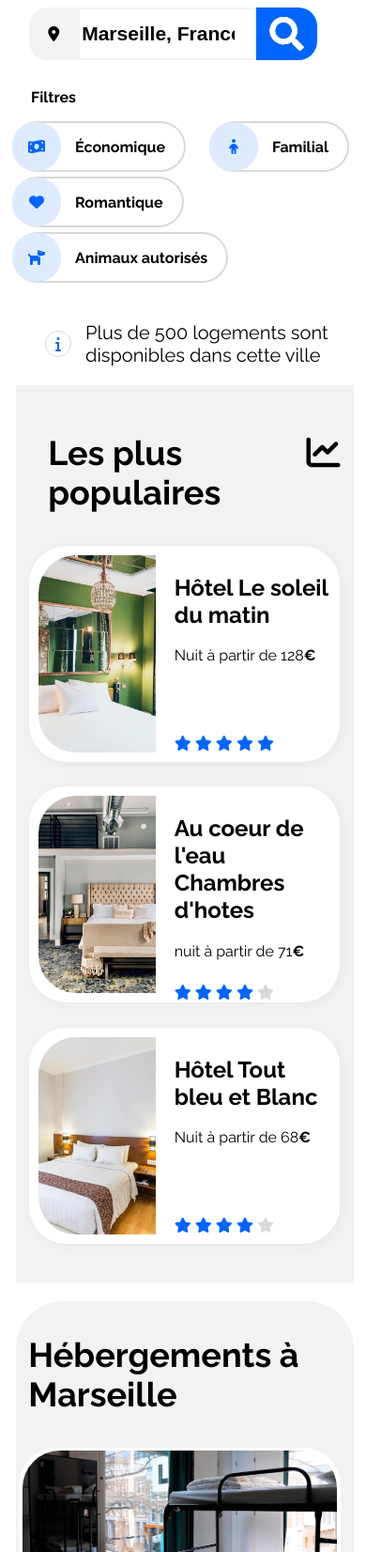
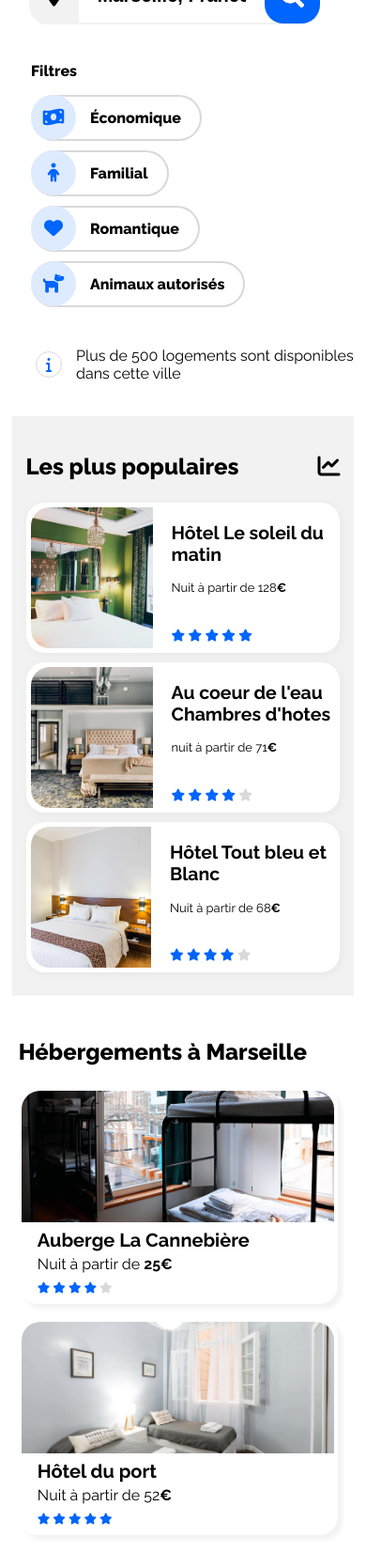
Before and after one commit to EZoVn/EZoVn_P2.github.io, a plain HTML site: page index.html in a window 390 px wide. Shown: the part 348-2000 px from the top of the page at 94% size. Drawn offline with Linux system fonts and the light colour scheme.

Commit message:
retouche version mobile

```diff
--- a/assets/css/style.css
+++ b/assets/css/style.css
@@ -56,30 +56,42 @@ header h1 + p{
 #recherche{
     display: flex;
     align-items: flex-start;
+    justify-content: space-between;
+    align-items: center;
+    width: 600px;
+    height: 56px;
+    border: 2px solid #f2f2f2;
+    border-right: none;
+    border-left: none;
+    border-radius: 20px;
+    margin-bottom: 30px;
+
 }
 #locate{
     background-color: #F2f2f2;
-
-    padding: 20px;
+    font-size: 22px;
+    padding: 19px;
     border-radius: 20px 0 0 20px;
 }
 #search{
-    width: 468px;
-    height: 56px;
-    font-weight: bold;
+    width: 100%;
+    border: none;
     font-size: 26px;
-    border: 2px solid #f2f2f2 ;
+    /* font-family: 'Ralaway'; */
+    font-weight: 600;
+    padding-left: 20px;
 }
 #bouton{
-    width: 160px;
-    height: 56px;
+    padding: 13.5px;
+    padding-left: 25px;
+    padding-right: 25px;
+    font-size: 26px;
+    border-radius: 0 20px 20px 0;
     color: white;
-    font-size: 24px;
     background-color: #0065fc;
-
     border: none;
-    border-radius: 0 20px 20px 0;
-    cursor: pointer;
+    font-family: 'Raleway';
+    font-weight: 600;
 }
 #bouton_s{
     display: none;
@@ -100,16 +112,16 @@ header h1 + p{
 }
 .filtre a{
     justify-content: center;
-
     text-decoration: none;
     color: inherit;
-    font-weight: bold;
+    font-weight: 800;
     padding-left: 20px;
     padding-right: 20px;
+
 }
 .icone_et_filtre{
     display: flex;
-    justify-content: space-between;
+    justify-content: flex-start;
     align-items: center;
     list-style-type: none;
     flex-wrap: wrap;
@@ -118,7 +130,7 @@ header h1 + p{
 .filtre li{
     display: flex;
     align-items: center;
-    height: 50px;
+    height: 45px;
     border-radius: 30px;
     margin-right: 20px;
     border: 2px solid #d9d9d9;
@@ -128,9 +140,10 @@ header h1 + p{
     display: flex;
     justify-content: center;
     align-items: center;
+    font-size: 20px;
     border-radius: 25px;
-    width: 52px;   /* j'ajoute 2px pour anticiper le bord qui doit depasser du bord de filtre li*/
-    height: 52px;
+    width: 48px;   /* j'ajoute 2px pour anticiper le bord qui doit depasser du bord de filtre li*/
+    height: 48px;
     color: #0065FC;
     background-color: #deebff;
 }
@@ -184,13 +197,13 @@ header h1 + p{
 .hbg1{
     display: flex;
     justify-content: space-between;
-    margin-bottom: 62px;
+    margin-bottom: 50px;
 
 }
 .hbg2{
     display: flex;
     justify-content: space-between;
-    margin-bottom: 62px;
+    margin-bottom: 50px;
 }
 
 .card h2 {
@@ -212,7 +225,7 @@ header h1 + p{
 
     min-height: 150px;
     background: white;
-    border-radius: 40px;
+    border-radius: 20px;
     padding: 1%;
     box-shadow: 2px 2px 10px #e7e7e7;
 
@@ -228,7 +241,7 @@ header h1 + p{
     height: 200px;
 
     object-fit: cover;
-    border-radius: 40px 40px 0 0;
+    border-radius: 20px 20px 0 0;
 }
 
 
@@ -270,7 +283,7 @@ aside{
     display: flex;
     height: 210px;
     background: white;
-    border-radius: 40px;
+    border-radius: 20px;
     padding: 10px;
     margin-bottom: 8%;
     gap: 20px;
@@ -283,7 +296,7 @@ et 55% pour la description */
     width: 40%;
     height: 100%;
     object-fit: cover;
-    border-radius: 40px 0 0 40px;
+    border-radius: 20px 0 0 20px;
 }
 .card_pop:hover{
     cursor: pointer;
@@ -322,7 +335,7 @@ et 55% pour la description */
 .grande_image img{
     width: 100%;
     height: 530px;
-    border-radius: 25px 25px 0 0;
+    border-radius: 20px 20px 0 0;
 }
 
 .petite_image1, .petite_image2{
@@ -331,38 +344,37 @@ et 55% pour la description */
 .petite_image1 img{
     width: 100%;
     height: 75%;
-    border-radius: 25px 25px 0 0;
+    border-radius: 20px 20px 0 0;
 }
 
 .img_1_1{
     height: 53%;
-    border-radius: 25px;
+    border-radius: 20px;
     box-shadow: 0px 0px 10px grey;
 }
 .img_1_2{
     height: 44%;
-    margin-top: 5%;
-    border-radius: 25px;
+    margin-top: 20px;
+    border-radius: 20px;
     box-shadow: 0px 0px 10px grey;
 }
 
 .petite_image2 img{
     width: 100%;
     height: 75%;
-    border-radius: 25px 25px 0 0;
+    border-radius: 20px 20px 0 0;
 }
 
 .img_2_1{
     height: 53%;
-    border-radius: 25px;
-    border-radius: 25px;
+    border-radius: 20px;
     box-shadow: 0px 0px 10px grey;
 }
 .img_2_2{
     height: 44%;
-    margin-top: 5%;
+    margin-top: 20px;
     box-shadow: 0px 0px 10px grey;
-    border-radius: 25px;
+    border-radius: 20px;
 
 }
 
--- a/assets/css/style_mobile.css
+++ b/assets/css/style_mobile.css
@@ -13,8 +13,10 @@
         text-align: center;
     }
     #menu img{
-        width: 150px;
+        width: 120px;
         margin: auto;
+        margin-top: 30px;
+        margin-bottom: 30px;
     }
     #menu_item{
         display: flex;
@@ -23,6 +25,7 @@
     #menu a{
         width: 100%;
         font-size: 18px;
+        font-weight: 500;
         margin-left: 0;
         padding: 0;
         padding-bottom: 15px;
@@ -34,30 +37,42 @@
         border-bottom: 3px #0065FC solid;
         color: #0065FC;
     }
-    #recherche{
-        /* align-items: center; */
-        width: 95%;
-        margin-left: 5%;
+    h1{
+        font-size: 24px;
+        font-weight: 700;
+        padding-left: 20px;
+        margin-top: 25px;
+    }
+    header h1 + p{
+        font-size: 17px;
+        font-weight: 500;
+        padding-left: 20px;
         margin-bottom: 30px;
     }
+    /* RECHERCHE */
+    #locate{
+        padding: 18px;
+    }
+    #recherche{
+        align-items: center;
+        width: 85%;
+        margin-left: 5%;
+        margin-bottom: 40px;
+
+    }
     #search{
-        font-size: 21px;
-        width: 55%;
+        font-size: 20px;
     }
-    /* je choisi de masquer le bouton recherche  pour afficher le logo loupe*/
     #bouton{
         display: none;
-
     }
     #bouton_s{
+        display: flex;
+        height: 25px;
+        background-color: #0065fc;
+        padding: 17px;
+        border-radius: 20px;
 
-        display: block;
-        width: 45px;
-        height: 36px;
-        padding: 10px;
-        background-color: #0065fc;
-        border: none;
-        border-radius: 0 20px 20px 0;
     }
 
 
@@ -65,21 +80,25 @@
         flex-direction: column;
         align-items: flex-start;
     }
+
     .icone_et_fitlre{
         flex-flow: row wrap;
     }
     .filtre ul{
         padding-inline-start: 0;
+        margin-left: 20px;
 
     }
     .filtre li{
         /* reduit la marge a droite et augmente celle du bas pour créer les espaces */
-        margin-right: 5px;
-        margin-bottom: 5px;
+        margin-right: 10px;
+        margin-bottom: 10px;
     }
 
     .icone{
-        margin-left: 20px;
+        margin-left: 10px;
+        font-size: 16px;
+        margin-bottom: 20px;
     }
 
 
@@ -87,31 +106,65 @@
         /* on affiche en colonnes inversé. vu que les plus populaires s'affiche en premier sur mobile */
         flex-direction: column-reverse;
     }
+    .section1 h1, .titre_populaire{
+        font-size: 24px;
+        font-weight: 800;
+        margin-left: 0;
+        padding-left: 0;
+    }
     /* LES PLUS POPULAIRES */
     aside{
-        margin-left: 1%;
+        margin-left: 0;
         margin-bottom: 20px;
         padding: 4%;
         border-radius: 0;
     }
+    .card_pop{
+        height: 150px;
+        padding: 5px;
+        margin-bottom: 3%;
+    }
+    .card_pop_text{
+        font-size: 13px;
+        padding-bottom: 6px;
+    }
 
     /* HEBERGEMENTS A MARSEILLE */
-    article{
-        margin-left: 1%;
+    .article1{
+        margin-left: 3px;
+        margin-right: 3px;
+        margin-bottom: 30px;
         background: none;
     }
-    article span{
-        /* suppression du text afficher plus */
-        display: none;
+    .article1 h2{
+        font-size: 20px;
+    }
+    .article1 p{
+        font-size: 16px;
+        margin-top: 1px;
+        margin-bottom: 0;
+    }
+    .star{
+        font-size: 12px;
+    }
+    .hbg1{
+        margin-bottom: 0;
+    }
+    .hbg2{
+        margin-bottom: 20px;
+
     }
     .hbg1, .hbg2{
         flex-direction: column;
     }
     .card{
         width: 95%;
-        min-height: 150px;
-        margin-bottom: 10px;
-        box-shadow: 10px 10px 5px #f2f2f2;
+
+        margin-bottom: 15px;
+        box-shadow: 5px 5px 5px #f2f2f2;
+    }
+    .card img{
+        height: 140px;
     }
 
     /* ACTIVITE A MARSEILLE */
@@ -119,14 +172,23 @@
         width: 100%;
         height: auto;
         display: block;
+        margin-left: 3px;
+        margin-right: 3px;
+    }
+    #activites{
+        padding-left: 0;
+        margin-bottom: 30px;
+        font-weight: 800;
     }
     .activite h2{
-        padding: 25px;
+        padding: 15px;
+        padding-top: 7px;
+        font-size: 20px;
     }
 
     .activite img{
         width: 100%;
-        height: 300px;
+        height: 150px;
     }
     .grande_image{
         width: 100%;
--- a/index.html
+++ b/index.html
@@ -77,7 +77,7 @@
                     <!-- première ligne d'hebergement à Marseille -->
                     <div class="hbg1">
                         <div class="card">
-                            <img src="assets/images/marcus-loke-WQJvWU_HZFo-unsplash.jpg" alt="photo hotel la cannebiere">
+                            <img src="assets/images/hebergements/marcus-loke-WQJvWU_HZFo-unsplash.jpg" alt="photo hotel la cannebiere">
                             <h2>Auberge La Cannebière</h2>
                             <p>Nuit à partir de <strong>25€</strong></p>
                             <div class="star">
@@ -89,7 +89,7 @@
                             </div>
                         </div>
                         <div class="card">
-                            <img src="assets/images/fred-kleber-gTbaxaVLvsg-unsplash.jpg" alt="photo hotel du port">
+                            <img src="assets/images/hebergements/fred-kleber-gTbaxaVLvsg-unsplash.jpg" alt="photo hotel du port">
                             <h2>Hôtel du port</h2>
                             <p>Nuit à partir de 52<strong>€</strong></p>
                             <div class="star">
@@ -101,7 +101,7 @@
                             </div>
                         </div>
                         <div class="card">
-                            <img src="assets/images/reisetopia-B8WIgxA_PFU-unsplash.jpg" alt="photo hotel les mouettes">
+                            <img src="assets/images/hebergements/reisetopia-B8WIgxA_PFU-unsplash.jpg" alt="photo hotel les mouettes">
                             <h2>Hôtel Les mouettes</h2>
                             <p>Nuit à partir de 76<strong>€</strong></p>
                             <div class="star">
@@ -116,7 +116,7 @@
                     <!-- seconde ligne d'hebergement à Marseille -->
                     <div class="hbg2">
                         <div class="card">
-                            <img src="assets/images/annie-spratt-Eg1qcIitAuA-unsplash.jpg" alt="photo hotel de la mer">
+                            <img src="assets/images/hebergements/annie-spratt-Eg1qcIitAuA-unsplash.jpg" alt="photo hotel de la mer">
                             <h2>Hôtel de la mer</h2>
                             <p>Nuit à partir de 46<strong>€</strong></p>
                             <div class="star">
@@ -128,7 +128,7 @@
                             </div>
                         </div>
                         <div class="card">
-                            <img src="assets/images/nicate-lee-kT-ZyaiwBe0-unsplash.jpg" alt="photo Auberge le Panier">
+                            <img src="assets/images/hebergements/nicate-lee-kT-ZyaiwBe0-unsplash.jpg" alt="photo Auberge le Panier">
                             <h2>Auberge Le Panier</h2>
                             <p>Nuit à partir de <strong>23€</strong></p>
                             <div class="star">
@@ -140,7 +140,7 @@
                             </div>
                         </div>
                         <div class="card">
-                            <img src="assets/images/febrian-zakaria-M6S1WvfW68A-unsplash.jpg" alt="photo hotel chez Amina">
+                            <img src="assets/images/hebergements/febrian-zakaria-M6S1WvfW68A-unsplash.jpg" alt="photo hotel chez Amina">
                             <h2>Hôtel chez Amina</h2>
                             <p>Nuit à partir de 96<strong>€</strong></p>
                             <div class="star">
@@ -163,7 +163,7 @@
                 </div>
                 <div id="populaire">
                     <div class="card_pop">
-                        <img src="assets/images/emile-guillemot-Bj_rcSC5XfE-unsplash.jpg" alt="photo chambre hotel le soleil du matin">
+                        <img src="assets/images/hebergements/emile-guillemot-Bj_rcSC5XfE-unsplash.jpg" alt="photo chambre hotel le soleil du matin">
                         <div class="card_pop_text">
                             <div>
                                 <h2>Hôtel Le soleil du matin</h2>
@@ -179,7 +179,7 @@
                         </div>
                     </div>
                     <div class="card_pop">
-                        <img src="assets/images/aw-creative-VGs8z60yT2c-unsplash.jpg" alt="Photo chambre au coeur de l'eau">
+                        <img src="assets/images/hebergements/aw-creative-VGs8z60yT2c-unsplash.jpg" alt="Photo chambre au coeur de l'eau">
                         <div class="card_pop_text">
                             <div>
                                 <h2>Au coeur de l'eau Chambres d'hotes</h2>
@@ -195,7 +195,7 @@
                         </div>
                     </div>
                     <div class="card_pop">
-                        <img src="assets/images/febrian-zakaria-sjvU0THccQA-unsplash.jpg" alt="photo de l'hôtel tout bleu et blanc">
+                        <img src="assets/images/hebergements/febrian-zakaria-sjvU0THccQA-unsplash.jpg" alt="photo de l'hôtel tout bleu et blanc">
                         <div class="card_pop_text">
                             <div>
                                 <h2>Hôtel Tout bleu et Blanc</h2>
```
Also changed, not shown: assets/images/hebergements/annie-spratt-Eg1qcIitAuA-unsplash.jpg (renamed from assets/images/annie-spratt-Eg1qcIitAuA-unsplash.jpg), assets/images/hebergements/aw-creative-VGs8z60yT2c-unsplash.jpg (renamed from assets/images/aw-creative-VGs8z60yT2c-unsplash.jpg), assets/images/hebergements/emile-guillemot-Bj_rcSC5XfE-unsplash.jpg (renamed from assets/images/emile-guillemot-Bj_rcSC5XfE-unsplash.jpg), assets/images/hebergements/febrian-zakaria-M6S1WvfW68A-unsplash.jpg (renamed from assets/images/febrian-zakaria-M6S1WvfW68A-unsplash.jpg), assets/images/hebergements/febrian-zakaria-sjvU0THccQA-unsplash.jpg (renamed from assets/images/febrian-zakaria-sjvU0THccQA-unsplash.jpg), assets/images/hebergements/fred-kleber-gTbaxaVLvsg-unsplash.jpg (renamed from assets/images/fred-kleber-gTbaxaVLvsg-unsplash.jpg), assets/images/hebergements/marcus-loke-WQJvWU_HZFo-unsplash.jpg (renamed from assets/images/marcus-loke-WQJvWU_HZFo-unsplash.jpg), assets/images/hebergements/nicate-lee-kT-ZyaiwBe0-unsplash.jpg (renamed from assets/images/nicate-lee-kT-ZyaiwBe0-unsplash.jpg), assets/images/hebergements/reisetopia-B8WIgxA_PFU-unsplash.jpg (renamed from assets/images/reisetopia-B8WIgxA_PFU-unsplash.jpg), assets/logo/Booki@3x.png (deleted).
